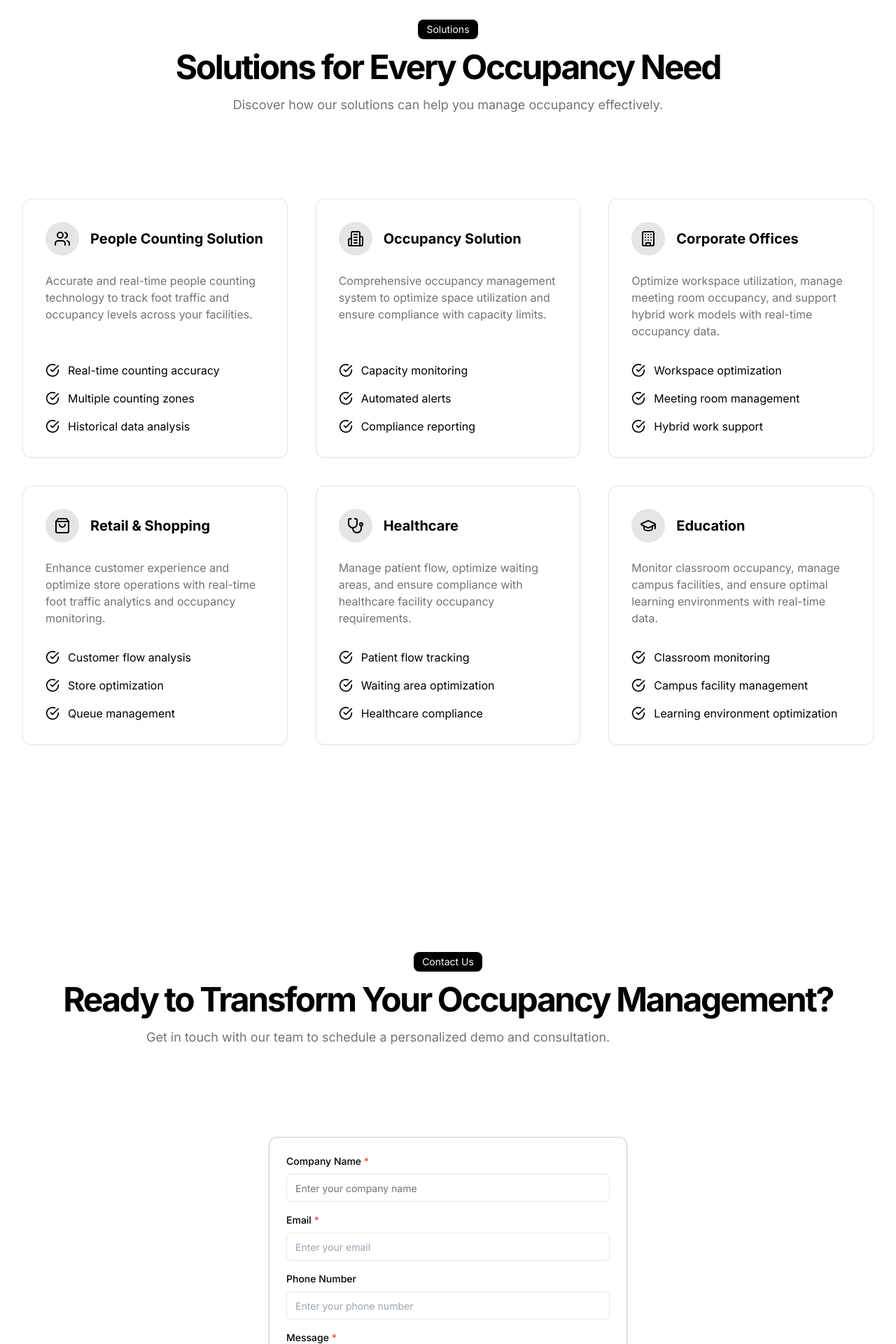
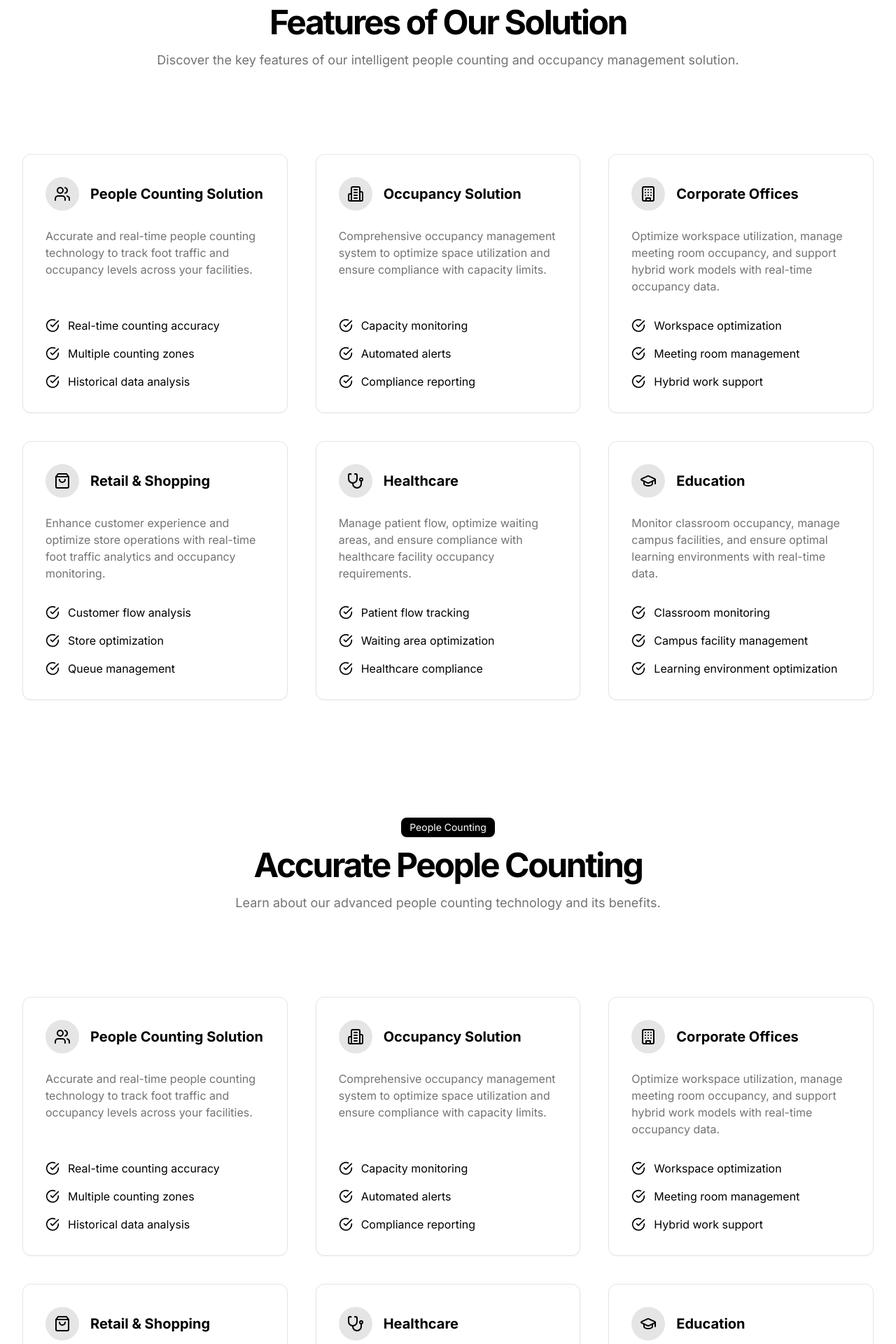
Before and after one commit to Ashishsingh0529/occupancy-iq, a Next.js app: page / in a window 1280 px wide. Shown: the part 820-2740 px from the top of the page at 70% size. Built offline with nearby package versions, Linux system fonts and the light colour scheme.

Commit message:
fix: resolve section content overlap with fixed header

```diff
--- a/app/globals.css
+++ b/app/globals.css
@@ -1,5 +1,10 @@
 * {
   box-sizing: border-box;
+}
+
+html {
+  scroll-padding-top: 5rem; /* Accounts for fixed header and adds some breathing room */
+  scroll-behavior: smooth;
 }
 
 @tailwind base;
--- a/app/page.tsx
+++ b/app/page.tsx
@@ -105,7 +105,10 @@ export default function Page() {
           </div>
         </section>
 
-        <section id="solutions" className="w-full py-16 md:py-24 lg:py-32 bg-white">
+        <section
+          id="features"
+          className="scroll-mt-20 py-16"
+        >
           <div className="container px-4 sm:px-6 md:px-8">
             <motion.div
               initial="hidden"
@@ -116,13 +119,13 @@ export default function Page() {
             >
               <div className="space-y-4">
                 <div className="inline-block rounded-lg bg-primary px-3 py-1 text-sm text-primary-foreground">
-                  Solutions
+                  Features
                 </div>
                 <h2 className="text-2xl sm:text-3xl md:text-4xl lg:text-5xl font-bold tracking-tighter">
-                  Solutions for Every Occupancy Need
+                  Features of Our Solution
                 </h2>
                 <p className="max-w-[900px] text-muted-foreground text-base md:text-lg">
-                  Discover how our solutions can help you manage occupancy effectively.
+                  Discover the key features of our intelligent people counting and occupancy management solution.
                 </p>
               </div>
             </motion.div>
@@ -130,7 +133,178 @@ export default function Page() {
           </div>
         </section>
 
-        <section id="contact" className="w-full py-16 md:py-24 lg:py-32 bg-white">
+        <section
+          id="people-counting"
+          className="scroll-mt-20 py-16"
+        >
+          <div className="container px-4 sm:px-6 md:px-8">
+            <motion.div
+              initial="hidden"
+              whileInView="visible"
+              viewport={{ once: true, margin: "-100px" }}
+              variants={fadeIn}
+              className="flex flex-col items-center justify-center space-y-6 text-center mb-12 md:mb-16 lg:mb-20"
+            >
+              <div className="space-y-4">
+                <div className="inline-block rounded-lg bg-primary px-3 py-1 text-sm text-primary-foreground">
+                  People Counting
+                </div>
+                <h2 className="text-2xl sm:text-3xl md:text-4xl lg:text-5xl font-bold tracking-tighter">
+                  Accurate People Counting
+                </h2>
+                <p className="max-w-[900px] text-muted-foreground text-base md:text-lg">
+                  Learn about our advanced people counting technology and its benefits.
+                </p>
+              </div>
+            </motion.div>
+            <DynamicContent />
+          </div>
+        </section>
+
+        <section
+          id="occupancy"
+          className="scroll-mt-20 py-16"
+        >
+          <div className="container px-4 sm:px-6 md:px-8">
+            <motion.div
+              initial="hidden"
+              whileInView="visible"
+              viewport={{ once: true, margin: "-100px" }}
+              variants={fadeIn}
+              className="flex flex-col items-center justify-center space-y-6 text-center mb-12 md:mb-16 lg:mb-20"
+            >
+              <div className="space-y-4">
+                <div className="inline-block rounded-lg bg-primary px-3 py-1 text-sm text-primary-foreground">
+                  Occupancy Management
+                </div>
+                <h2 className="text-2xl sm:text-3xl md:text-4xl lg:text-5xl font-bold tracking-tighter">
+                  Effective Occupancy Management
+                </h2>
+                <p className="max-w-[900px] text-muted-foreground text-base md:text-lg">
+                  Discover how our solution can help you manage occupancy effectively.
+                </p>
+              </div>
+            </motion.div>
+            <DynamicContent />
+          </div>
+        </section>
+
+        <section
+          id="corporate"
+          className="scroll-mt-20 py-16"
+        >
+          <div className="container px-4 sm:px-6 md:px-8">
+            <motion.div
+              initial="hidden"
+              whileInView="visible"
+              viewport={{ once: true, margin: "-100px" }}
+              variants={fadeIn}
+              className="flex flex-col items-center justify-center space-y-6 text-center mb-12 md:mb-16 lg:mb-20"
+            >
+              <div className="space-y-4">
+                <div className="inline-block rounded-lg bg-primary px-3 py-1 text-sm text-primary-foreground">
+                  Corporate
+                </div>
+                <h2 className="text-2xl sm:text-3xl md:text-4xl lg:text-5xl font-bold tracking-tighter">
+                  Corporate Solutions
+                </h2>
+                <p className="max-w-[900px] text-muted-foreground text-base md:text-lg">
+                  Learn about our corporate solutions for managing occupancy effectively.
+                </p>
+              </div>
+            </motion.div>
+            <DynamicContent />
+          </div>
+        </section>
+
+        <section
+          id="retail"
+          className="scroll-mt-20 py-16"
+        >
+          <div className="container px-4 sm:px-6 md:px-8">
+            <motion.div
+              initial="hidden"
+              whileInView="visible"
+              viewport={{ once: true, margin: "-100px" }}
+              variants={fadeIn}
+              className="flex flex-col items-center justify-center space-y-6 text-center mb-12 md:mb-16 lg:mb-20"
+            >
+              <div className="space-y-4">
+                <div className="inline-block rounded-lg bg-primary px-3 py-1 text-sm text-primary-foreground">
+                  Retail
+                </div>
+                <h2 className="text-2xl sm:text-3xl md:text-4xl lg:text-5xl font-bold tracking-tighter">
+                  Retail Solutions
+                </h2>
+                <p className="max-w-[900px] text-muted-foreground text-base md:text-lg">
+                  Discover how our retail solutions can help you manage occupancy effectively.
+                </p>
+              </div>
+            </motion.div>
+            <DynamicContent />
+          </div>
+        </section>
+
+        <section
+          id="healthcare"
+          className="scroll-mt-20 py-16"
+        >
+          <div className="container px-4 sm:px-6 md:px-8">
+            <motion.div
+              initial="hidden"
+              whileInView="visible"
+              viewport={{ once: true, margin: "-100px" }}
+              variants={fadeIn}
+              className="flex flex-col items-center justify-center space-y-6 text-center mb-12 md:mb-16 lg:mb-20"
+            >
+              <div className="space-y-4">
+                <div className="inline-block rounded-lg bg-primary px-3 py-1 text-sm text-primary-foreground">
+                  Healthcare
+                </div>
+                <h2 className="text-2xl sm:text-3xl md:text-4xl lg:text-5xl font-bold tracking-tighter">
+                  Healthcare Solutions
+                </h2>
+                <p className="max-w-[900px] text-muted-foreground text-base md:text-lg">
+                  Learn about our healthcare solutions for managing occupancy effectively.
+                </p>
+              </div>
+            </motion.div>
+            <DynamicContent />
+          </div>
+        </section>
+
+        <section
+          id="education"
+          className="scroll-mt-20 py-16"
+        >
+          <div className="container px-4 sm:px-6 md:px-8">
+            <motion.div
+              initial="hidden"
+              whileInView="visible"
+              viewport={{ once: true, margin: "-100px" }}
+              variants={fadeIn}
+              className="flex flex-col items-center justify-center space-y-6 text-center mb-12 md:mb-16 lg:mb-20"
+            >
+              <div className="space-y-4">
+                <div className="inline-block rounded-lg bg-primary px-3 py-1 text-sm text-primary-foreground">
+                  Education
+                </div>
+                <h2 className="text-2xl sm:text-3xl md:text-4xl lg:text-5xl font-bold tracking-tighter">
+                  Education Solutions
+                </h2>
+                <p className="max-w-[900px] text-muted-foreground text-base md:text-lg">
+                  Discover how our education solutions can help you manage occupancy effectively.
+                </p>
+              </div>
+            </motion.div>
+            <DynamicContent />
+          </div>
+        </section>
+
+        <section
+          id="contact"
+          className="scroll-mt-20 py-16"
+        >
           <div className="container px-4 md:px-6">
             <motion.div
               initial="hidden"
```
